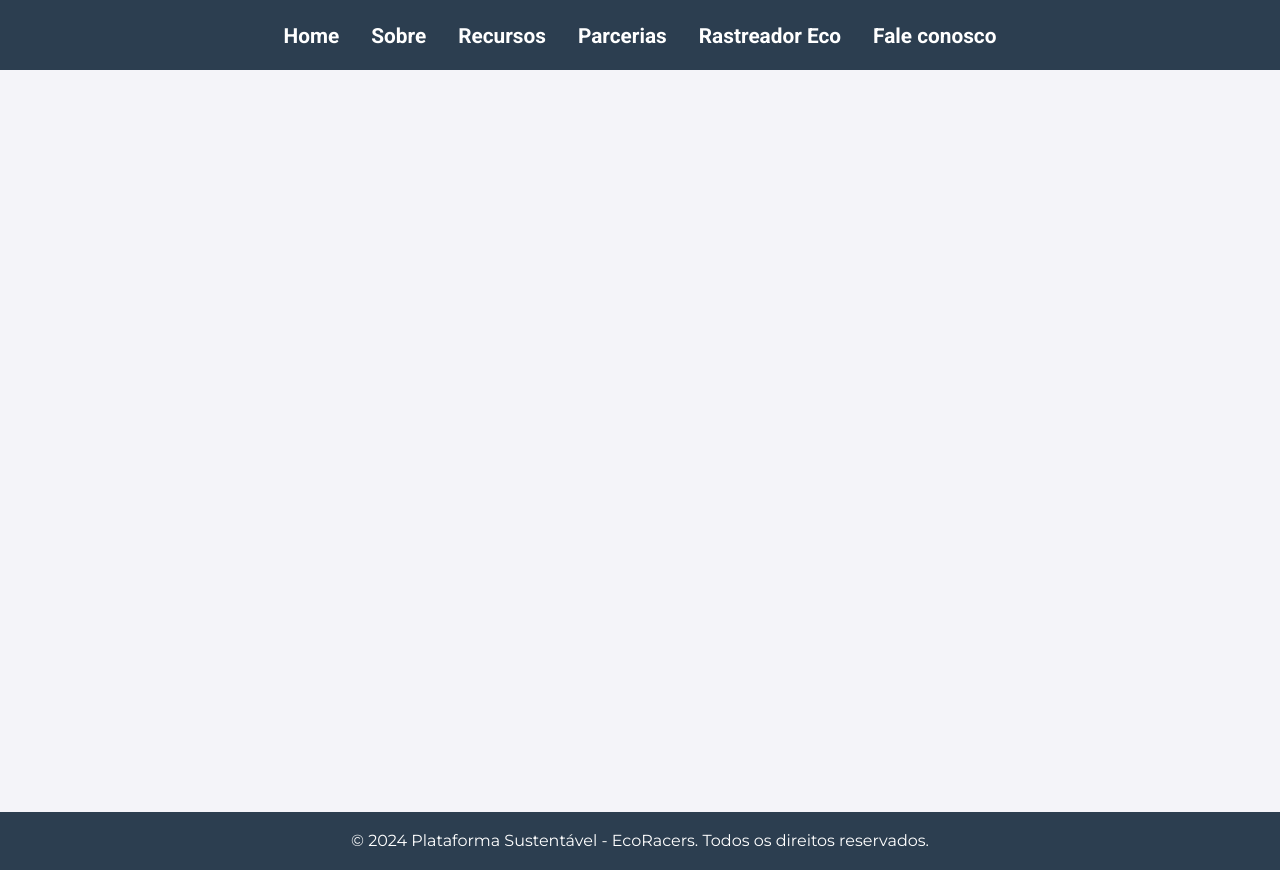
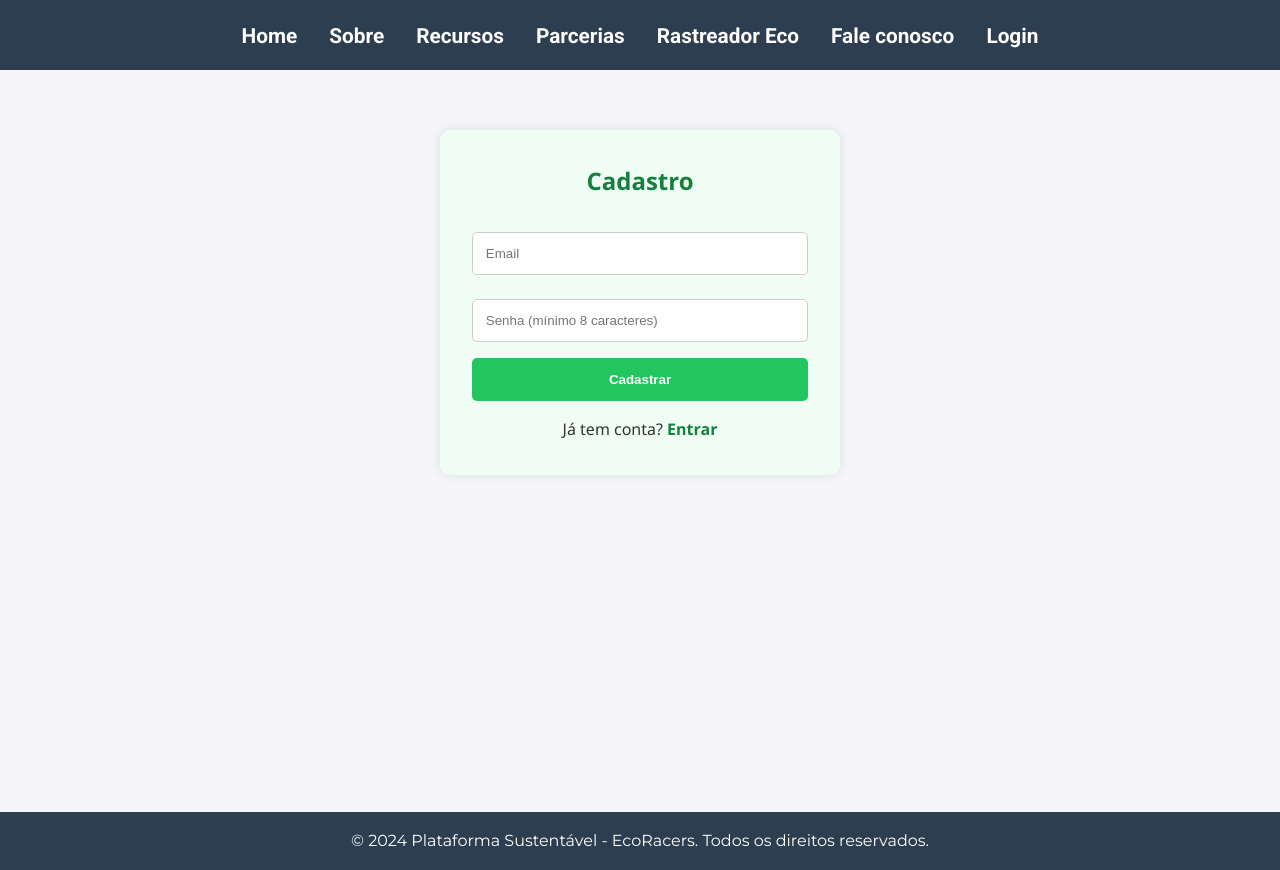
Before and after one commit to fcarvalhh/React---Global-Solutions, a React (Create React App) app: page /register in a window 1280 px wide. Built offline with nearby package versions, Linux system fonts and the light colour scheme.

Commit message:
Adiciona sistema de login com validação e gráfico de impacto ambiental

```diff
--- a/package.json
+++ b/package.json
@@ -7,13 +7,16 @@
     "@testing-library/jest-dom": "^6.3.0",
     "@testing-library/react": "^14.1.2",
     "@testing-library/user-event": "^14.4.3",
+    "chart.js": "^4.4.9",
     "css-select": "^5.1.0",
     "nth-check": "^2.1.1",
     "postcss": "^8.4.38",
     "react": "^18.3.1",
+    "react-chartjs-2": "^5.3.0",
     "react-dom": "^18.3.1",
     "react-router-dom": "^6.23.0",
     "react-scripts": "5.0.1",
+    "react-toastify": "^11.0.5",
     "web-vitals": "^3.3.1"
   },
   "scripts": {
--- a/src/App.jsx
+++ b/src/App.jsx
@@ -1,6 +1,9 @@
 import { BrowserRouter as Router, Route, Routes, Link } from 'react-router-dom';
 import React, { useState } from 'react';
 import './App.css';
+import { ToastContainer } from 'react-toastify';
+import 'react-toastify/dist/ReactToastify.css';
+
 import Home from './components/Pages/Home';
 import About from './components/Pages/About';
 import Resources from './components/Pages/Resources';
@@ -8,16 +11,14 @@ import Partners from './components/Pages/Partners';
 import Contact from './components/Pages/Faleconosco';
 import SustainabilityTracker from './components/SustainabilityTracker/SustainabilityTracker';
 
+import Login from './components/Auth/Login';
+import Register from './components/Auth/Register';
+import ProtectedRoute from './components/Auth/ProtectedRoute';
+
 function App() {
   const [menuOpen, setMenuOpen] = useState(false);
-
-  const toggleMenu = () => {
-    setMenuOpen(!menuOpen);
-  };
-
-  const closeMenu = () => {
-    setMenuOpen(false);
-  };
+  const toggleMenu = () => setMenuOpen(!menuOpen);
+  const closeMenu = () => setMenuOpen(false);
 
   return (
     <Router>
@@ -34,6 +35,7 @@ function App() {
               <li><Link to="/partners" onClick={closeMenu}>Parcerias</Link></li>
               <li><Link to="/tracker" onClick={closeMenu}>Rastreador Eco</Link></li>
               <li><Link to="/contact" onClick={closeMenu}>Fale conosco</Link></li>
+              <li><Link to="/login" onClick={closeMenu}>Login</Link></li>
             </ul>
           </div>
         </header>
@@ -41,17 +43,25 @@ function App() {
         <main className="content">
           <Routes>
             <Route path="/" element={<Home />} />
+            <Route path="/login" element={<Login />} />
+            <Route path="/register" element={<Register />} />
             <Route path="/about" element={<About />} />
             <Route path="/resources" element={<Resources />} />
             <Route path="/partners" element={<Partners />} />
-            <Route path="/tracker" element={<SustainabilityTracker />} />
             <Route path="/contact" element={<Contact />} />
+            <Route path="/tracker" element={
+              <ProtectedRoute>
+                <SustainabilityTracker />
+              </ProtectedRoute>
+            } />
           </Routes>
         </main>
 
         <footer>
           <p>&copy; 2024 Plataforma Sustentável - EcoRacers. Todos os direitos reservados.</p>
         </footer>
+
+        <ToastContainer position="top-center" autoClose={2500} />
       </div>
     </Router>
   );
--- /dev/null
+++ b/src/components/Auth/Auth.css
@@ -0,0 +1,54 @@
+.auth-container {
+  max-width: 400px;
+  margin: 60px auto;
+  padding: 2rem;
+  background-color: #f0fdf4;
+  border-radius: 10px;
+  box-shadow: 0 0 10px rgba(0, 50, 0, 0.1);
+  font-family: 'Segoe UI', sans-serif;
+}
+
+.auth-container h2 {
+  text-align: center;
+  color: #15803d;
+  margin-bottom: 1.5rem;
+}
+
+.auth-container input {
+  width: 100%;
+  padding: 0.8rem;
+  margin: 0.5rem 0 1rem 0;
+  border: 1px solid #ccc;
+  border-radius: 5px;
+}
+
+.auth-container button {
+  width: 100%;
+  padding: 0.9rem;
+  background-color: #22c55e;
+  color: white;
+  border: none;
+  border-radius: 5px;
+  font-weight: bold;
+  cursor: pointer;
+  transition: background-color 0.2s ease;
+}
+
+.auth-container button:hover {
+  background-color: #16a34a;
+}
+
+.auth-container p {
+  text-align: center;
+  margin-top: 1rem;
+}
+
+.auth-container a {
+  color: #15803d;
+  text-decoration: none;
+  font-weight: bold;
+}
+
+.auth-container a:hover {
+  text-decoration: underline;
+}
--- /dev/null
+++ b/src/components/Auth/Login.jsx
@@ -0,0 +1,34 @@
+import React, { useState } from 'react';
+import { useNavigate } from 'react-router-dom';
+import { toast } from 'react-toastify';
+import './Auth.css';
+
+function Login() {
+  const [email, setEmail] = useState('');
+  const [senha, setSenha] = useState('');
+  const navigate = useNavigate();
+
+  const handleLogin = () => {
+    const savedUser = JSON.parse(localStorage.getItem('usuario'));
+
+    if (savedUser && savedUser.email === email && savedUser.senha === senha) {
+      localStorage.setItem('logado', 'true');
+      toast.success('Login realizado com sucesso!');
+      setTimeout(() => navigate('/'), 2000);
+    } else {
+      toast.error('Usuário ou senha inválidos');
+    }
+  };
+
+  return (
+    <div className="auth-container">
+      <h2>Login</h2>
+      <input type="email" placeholder="Email" value={email} onChange={e => setEmail(e.target.value)} />
+      <input type="password" placeholder="Senha" value={senha} onChange={e => setSenha(e.target.value)} />
+      <button onClick={handleLogin}>Entrar</button>
+      <p>Não tem conta? <a href="/register">Cadastre-se</a></p>
+    </div>
+  );
+}
+
+export default Login;
--- /dev/null
+++ b/src/components/Auth/ProtectedRoute.jsx
@@ -0,0 +1,11 @@
+import React from 'react';
+import { Navigate } from 'react-router-dom';
+
+
+
+function ProtectedRoute({ children }) {
+  const logado = localStorage.getItem('logado');
+  return logado === 'true' ? children : <Navigate to="/login" />;
+}
+
+export default ProtectedRoute;
--- /dev/null
+++ b/src/components/Auth/Register.jsx
@@ -0,0 +1,58 @@
+import React, { useState } from 'react';
+import { useNavigate } from 'react-router-dom';
+import { toast } from 'react-toastify';
+import './Auth.css';
+
+function Register() {
+  const [email, setEmail] = useState('');
+  const [senha, setSenha] = useState('');
+  const navigate = useNavigate();
+
+  const isEmailValid = (email) => /^[^\s@]+@[^\s@]+\.[^\s@]+$/.test(email);
+
+  const handleRegister = () => {
+    if (!email || !senha) {
+      toast.error('Preencha todos os campos!');
+      return;
+    }
+
+    if (!isEmailValid(email)) {
+      toast.error('Digite um email válido!');
+      return;
+    }
+
+    if (senha.length < 8) {
+      toast.error('A senha deve ter no mínimo 8 caracteres!');
+      return;
+    }
+
+    const newUser = { email, senha };
+    localStorage.setItem('usuario', JSON.stringify(newUser));
+    toast.success('Cadastro realizado com sucesso!');
+
+    // Redireciona após 1 segundo para o login
+    setTimeout(() => navigate('/login'), 1000);
+  };
+
+  return (
+    <div className="auth-container">
+      <h2>Cadastro</h2>
+      <input
+        type="email"
+        placeholder="Email"
+        value={email}
+        onChange={e => setEmail(e.target.value)}
+      />
+      <input
+        type="password"
+        placeholder="Senha (mínimo 8 caracteres)"
+        value={senha}
+        onChange={e => setSenha(e.target.value)}
+      />
+      <button onClick={handleRegister}>Cadastrar</button>
+      <p>Já tem conta? <a href="/login">Entrar</a></p>
+    </div>
+  );
+}
+
+export default Register;
--- a/src/components/SustainabilityTracker/ActionImpact.jsx
+++ b/src/components/SustainabilityTracker/ActionImpact.jsx
@@ -1,14 +1,11 @@
 import React from 'react';
+import ImpactChart from './ImpactChart'; // importe o gráfico
 
 function ActionImpact({ impact }) {
-    // Função para formatar números com 2 casas decimais
-    const formatNumber = (num) => {
-        return num.toFixed(2).replace('.', ',');
-    };
+    const formatNumber = (num) => num.toFixed(2).replace('.', ',');
 
     const renderImpactItem = (value, label, unit, icon) => {
         if (value <= 0) return null;
-
         return (
             <div className="impact-item">
                 <span className="impact-icon">{icon}</span>
@@ -20,16 +17,25 @@ function ActionImpact({ impact }) {
         );
     };
 
-    // Converter CO2 em árvores (estimativa simplificada)
-    const treesEquivalent = impact.co2Reduced / 22; // Uma árvore absorve cerca de 22kg de CO2 por ano
+    const treesEquivalent = impact.co2Reduced / 22;
+
+    const isEmptyImpact = impact.waterSaved + impact.co2Reduced + impact.resourcesSaved + impact.pollutionReduced <= 0;
+
+    // Conversão para o gráfico
+    const chartImpact = {
+        water: impact.waterSaved || 0,
+        co2: impact.co2Reduced || 0,
+        energy: impact.resourcesSaved || 0, // usando resourcesSaved como "energia" estimada
+    };
 
     return (
         <div className="impact-container">
             <h3>Seu Impacto Positivo</h3>
 
-            {impact.waterSaved + impact.co2Reduced + impact.resourcesSaved + impact.pollutionReduced <= 0 ? (
+            {isEmptyImpact ? (
                 <p className="no-impact">Comece a registrar suas ações para ver seu impacto!</p>
             ) : (
+                <>
                     <div className="impact-grid">
                         {renderImpactItem(impact.waterSaved, 'de água economizada', 'litros', '💧')}
                         {renderImpactItem(impact.co2Reduced, 'de CO₂ não emitido', 'kg', '🌿')}
@@ -48,6 +54,10 @@ function ActionImpact({ impact }) {
                             </div>
                         )}
                     </div>
+
+                    {/* Gráfico de impacto ambiental */}
+                    <ImpactChart impact={chartImpact} />
+                </>
             )}
         </div>
     );
--- /dev/null
+++ b/src/components/SustainabilityTracker/ImpactChart.jsx
@@ -0,0 +1,38 @@
+import React from "react";
+import { Bar } from "react-chartjs-2";
+import {
+  Chart as ChartJS,
+  CategoryScale,
+  LinearScale,
+  BarElement,
+  Tooltip,
+  Legend,
+} from "chart.js";
+
+// Registro dos elementos do gráfico
+ChartJS.register(CategoryScale, LinearScale, BarElement, Tooltip, Legend);
+
+function ImpactChart({ impact }) {
+  const data = {
+    labels: ["Água (litros)", "CO₂ (kg)", "Energia (kWh)"],
+    datasets: [
+      {
+        label: "Impacto Ambiental",
+        data: [impact.water, impact.co2, impact.energy],
+        backgroundColor: ["#4ade80", "#60a5fa", "#facc15"],
+      },
+    ],
+  };
+
+  const options = {
+    responsive: true,
+    plugins: {
+      legend: { position: "top" }, // Corrigido aqui!
+      tooltip: { enabled: true },
+    },
+  };
+
+  return <Bar data={data} options={options} />;
+}
+
+export default ImpactChart;
```
Also changed, not shown: 1 other file (tests, documents, lock files or other folders). Lines whose indentation alone changed are shown as unchanged.
